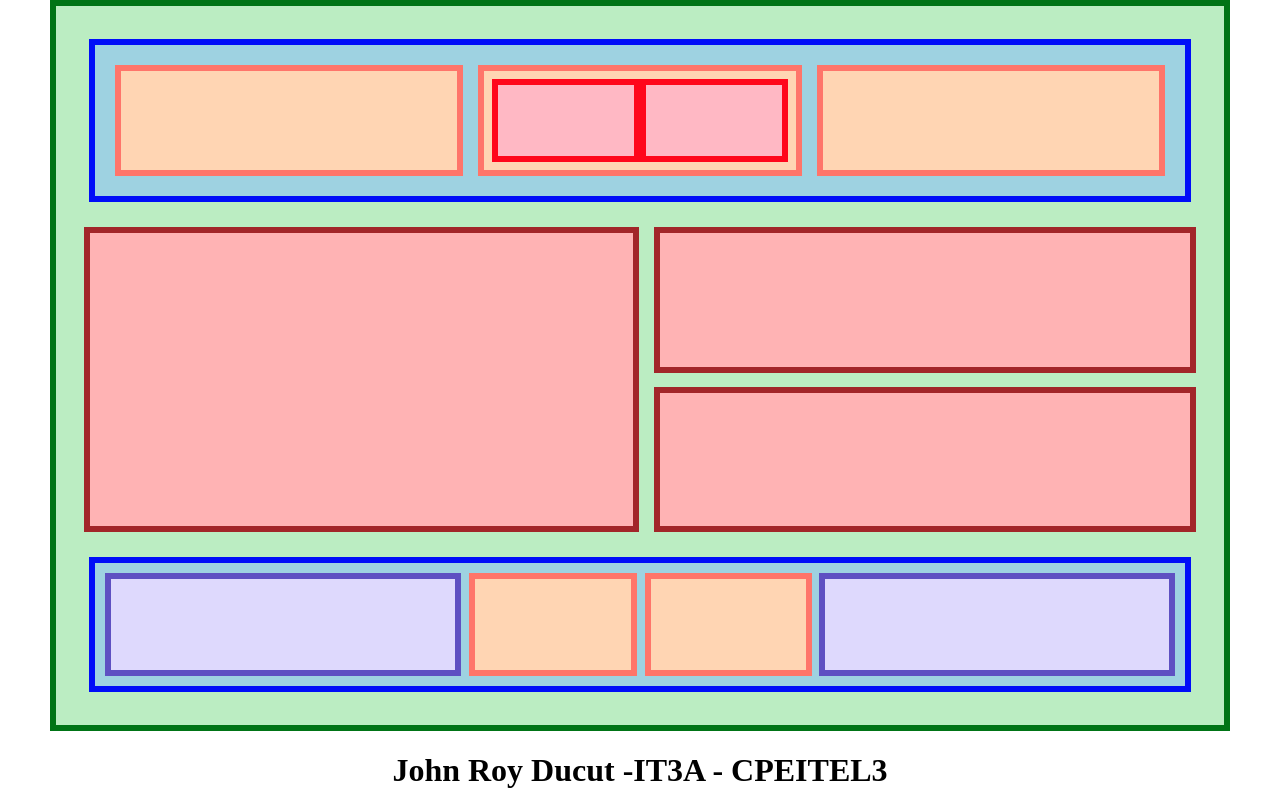
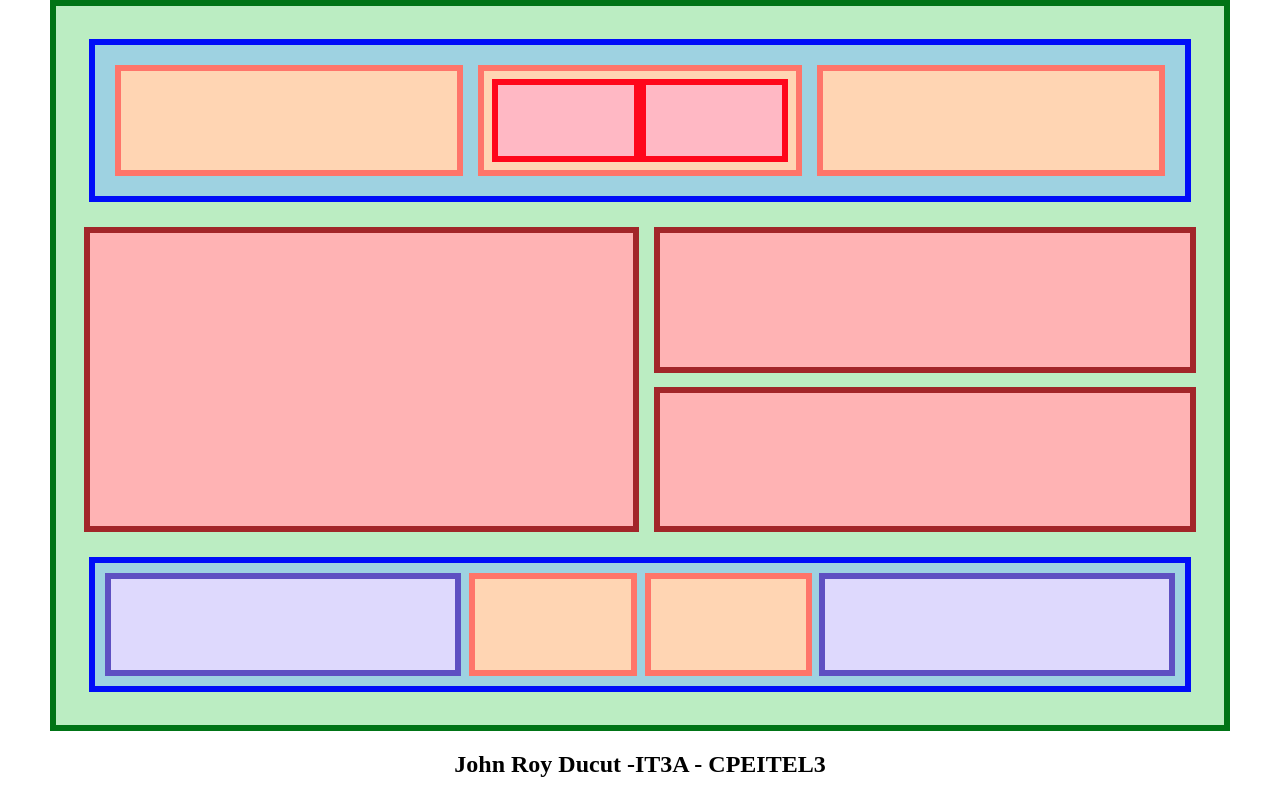
Before and after one commit to armandoxd03/LAYOUT-TECHNIQUES, a plain HTML site: page index.html in a window 1280 px wide. Drawn offline with Linux system fonts and the light colour scheme.

Commit message:
Update index.html

```diff
--- a/index.html
+++ b/index.html
@@ -42,6 +42,6 @@
         </div>
 
     </div>
-    <h1>John Roy Ducut -IT3A - CPEITEL3</h1>
+    <h2>John Roy Ducut -IT3A - CPEITEL3</h2>
 </body>
 </html>
```
